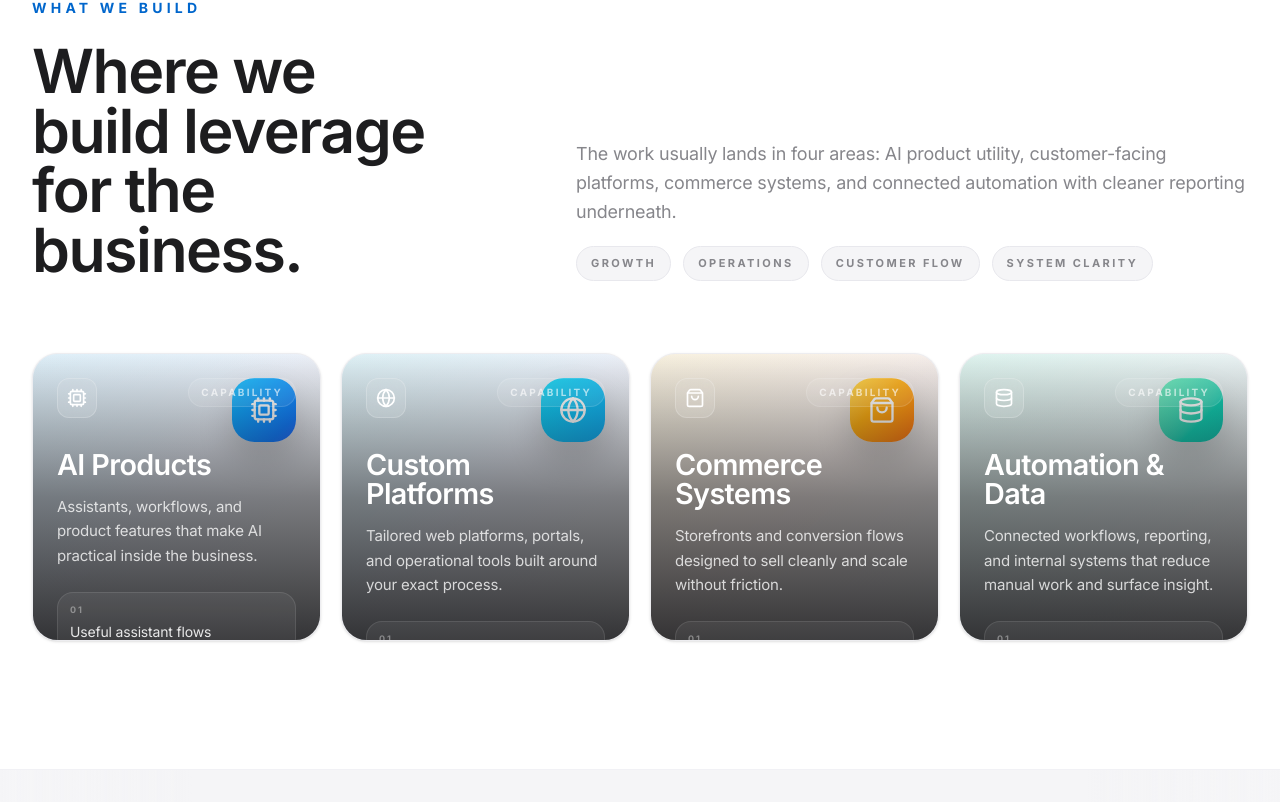
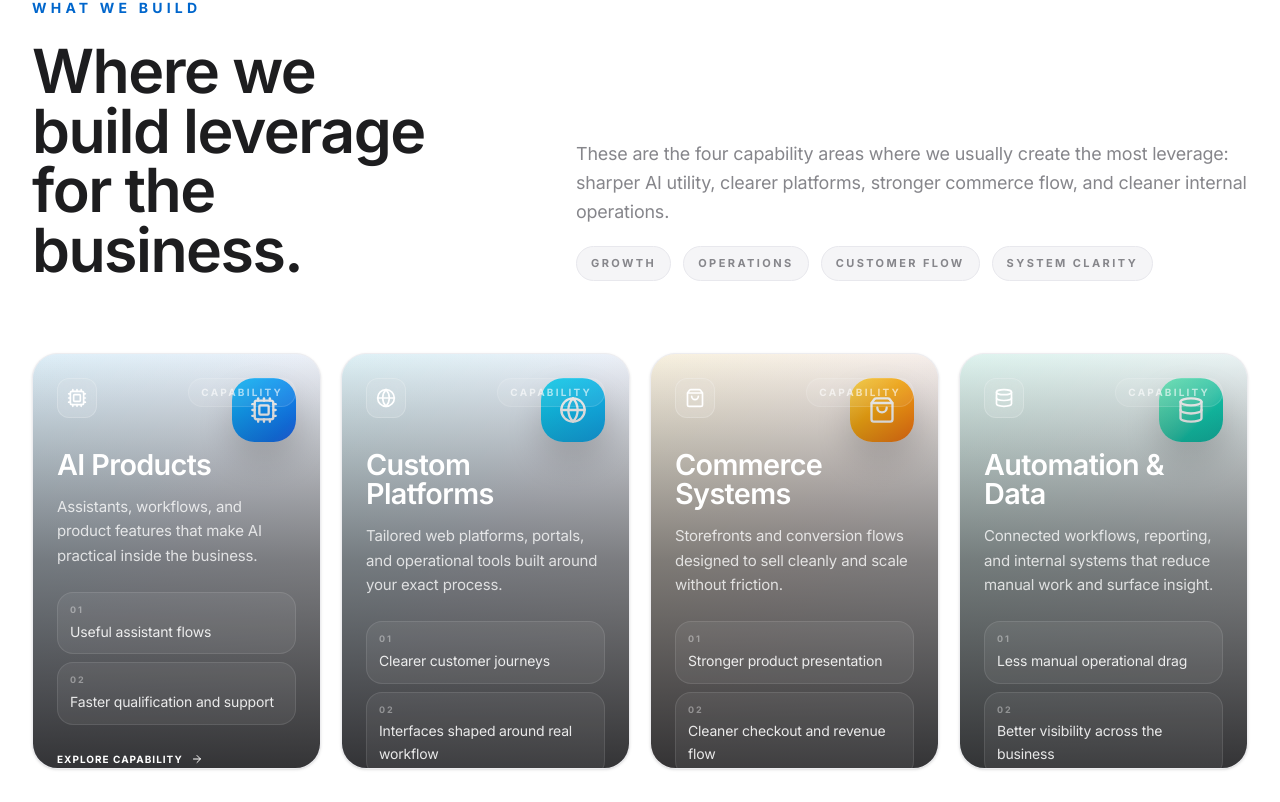
Before and after one commit to bakaltech/bakal-digital, a React (Vite) app: page / in a window 1280 px wide. Shown: the part 1278-2080 px from the top of the page. Built offline with nearby package versions, Linux system fonts and the light colour scheme.

Commit message:
Strengthen homepage capability cards

```diff
--- a/src/pages/Home.tsx
+++ b/src/pages/Home.tsx
@@ -64,7 +64,7 @@ const CategoryCard: React.FC<CategoryCardProps> = ({ category, idx }) => (
     whileInView={{ opacity: 1, y: 0 }}
     viewport={{ once: true }}
     transition={{ duration: 0.8, delay: idx * 0.1, ease: [0.16, 1, 0.3, 1] }}
-    className="group relative min-h-[18rem] rounded-[1.6rem] overflow-hidden border border-brand-100/60 bg-soft shadow-sm transition-all duration-500 hover:-translate-y-1 hover:shadow-[0_22px_50px_rgba(17,19,21,0.08)]"
+    className="group relative min-h-[26rem] rounded-[1.6rem] overflow-hidden border border-brand-100/60 bg-soft shadow-sm transition-all duration-500 hover:-translate-y-1 hover:shadow-[0_22px_50px_rgba(17,19,21,0.08)]"
   >
     <CategoryVisual visual={category.visual} icon={category.icon} />
     <div className="absolute inset-0 bg-gradient-to-t from-ink/94 via-ink/58 to-white/8 opacity-95 group-hover:opacity-100 transition-opacity duration-500" />
@@ -174,7 +174,7 @@ export default function Home() {
             </div>
             <div className="max-w-2xl lg:justify-self-end">
               <p className="text-base sm:text-lg md:text-[1.12rem] text-brand-400 leading-relaxed">
-                The work usually lands in four areas: AI product utility, customer-facing platforms, commerce systems, and connected automation with cleaner reporting underneath.
+                These are the four capability areas where we usually create the most leverage: sharper AI utility, clearer platforms, stronger commerce flow, and cleaner internal operations.
               </p>
               <div className="mt-5 flex flex-wrap gap-3">
                 {['Growth', 'Operations', 'Customer flow', 'System clarity'].map((item) => (
```
